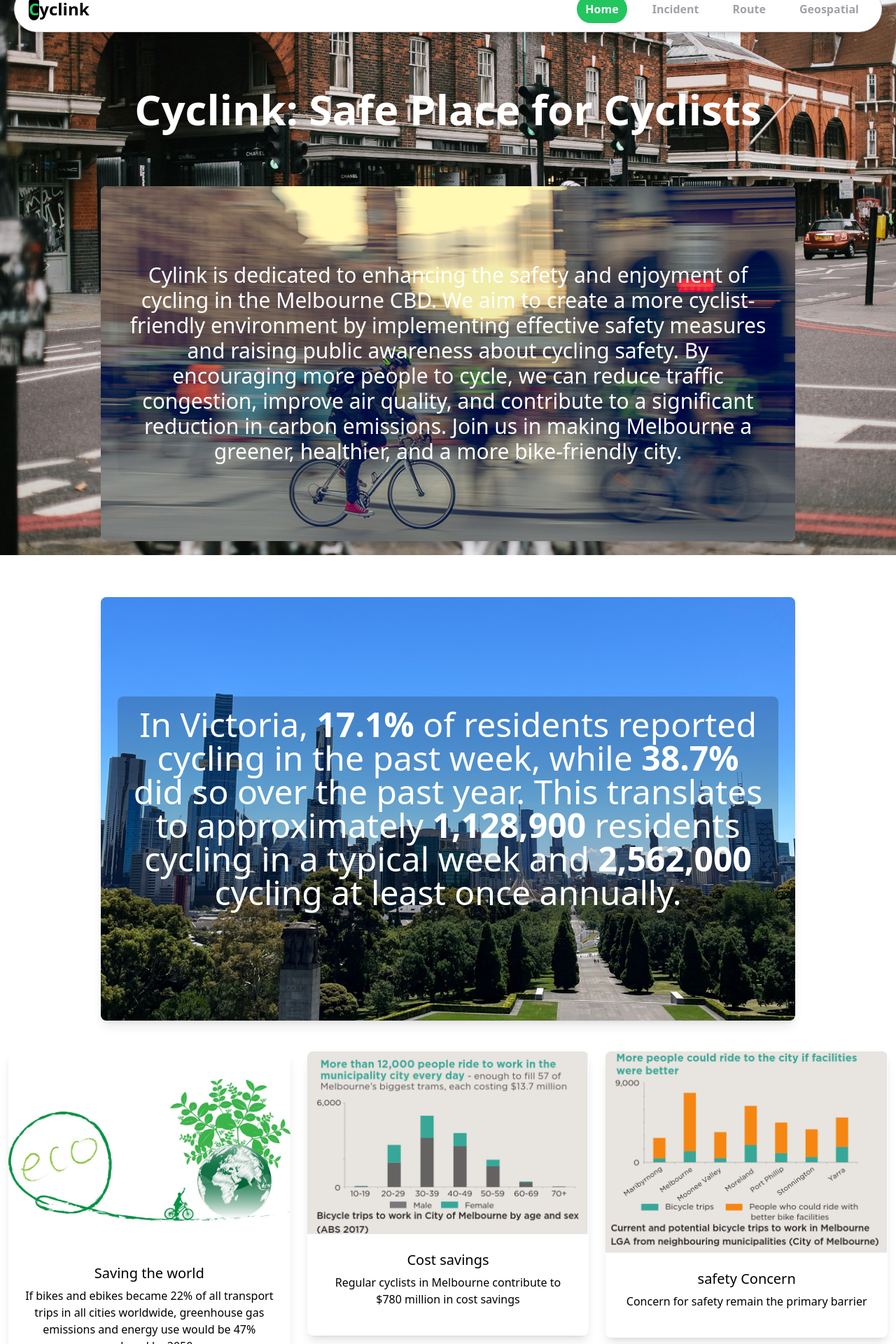
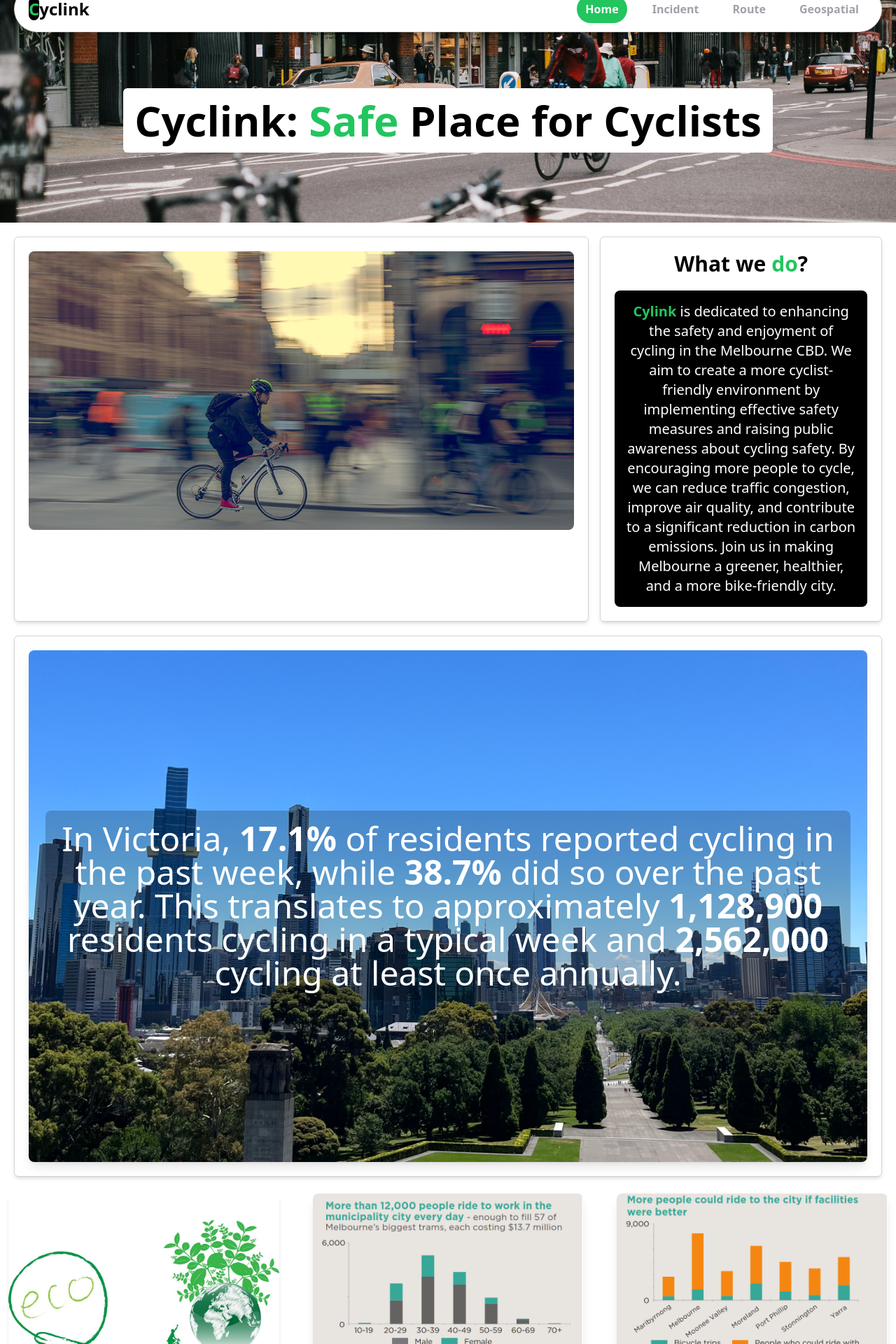
Before and after one commit to PoomSira/frontend, a React (Create React App) app: page / in a window 1280 px wide. Shown: the part 60-1980 px from the top of the page at 70% size. Built offline with nearby package versions, Linux system fonts and the light colour scheme.

Commit message:
Adjust home layout

```diff
--- a/package.json
+++ b/package.json
@@ -1,4 +1,5 @@
 {
+  "homepage": "https://poomsira.github.io/frontend",
   "name": "frontend",
   "version": "0.1.0",
   "private": true,
@@ -21,7 +22,9 @@
     "start": "react-scripts start",
     "build": "react-scripts build",
     "test": "react-scripts test",
-    "eject": "react-scripts eject"
+    "eject": "react-scripts eject",
+    "predeploy": "npm run build",
+    "deploy": "gh-pages -d build"
   },
   "eslintConfig": {
     "extends": [
@@ -42,6 +45,7 @@
     ]
   },
   "devDependencies": {
+    "gh-pages": "^6.1.1",
     "tailwindcss": "^3.4.7"
   }
 }
--- a/src/pages/Home.js
+++ b/src/pages/Home.js
@@ -3,7 +3,6 @@
 // import React from "react";
 // import Navbar from "../components/Navbar.js";
 // import Footer from "../components/Footer.js";
-
 
 // function Home() {
 //   return (
@@ -15,8 +14,6 @@
 //             className="object-cover w-full h-full absolute top-0 left-0 z-0"
 //           />
 //         {/* <div className="absolute top-0 left-0 w-full h-1/2 bg-gradient-to-r from-green-500 via-geen-200 to-blue-500"> */}
-
-
 
 //         <div className="relative z-10">
 //           <Navbar />
@@ -54,34 +51,64 @@ function Home() {
         </div>
 
         <div className="relative z-10 mt-10 p-5 flex justify-center">
-          <h1 className="text-white text-6xl font-bold">
-            Cyclink: Safe Place for Cyclists
+          <h1 className="text-black text-6xl font-bold bg-white p-4 rounded-md">
+            Cyclink: <span className="text-green-500">Safe</span> Place for
+            Cyclists
           </h1>
         </div>
 
         <div className="relative z-10 mt-10 p-5 flex justify-center">
           <div className="block rounded-lg bg-white text-black shadow-lg dark:bg-surface-dark relative w-4/5">
-            <img
+            {/* <img
               className="rounded-lg w-full"
               src={`${process.env.PUBLIC_URL}/cycle2.jpg`}
               alt="cycle"
             />
             <div className="absolute inset-0 flex items-center justify-center p-6">
               <p className="text-white text-center text-3xl bg-black bg-opacity-5 p-4 rounded-lg">
-              Cylink is dedicated to enhancing the safety and enjoyment of cycling in the Melbourne CBD.
-              We aim to create a more cyclist-friendly environment by implementing effective safety measures
-              and raising public awareness about cycling safety. By encouraging more people to cycle, we can reduce
-              traffic congestion, improve air quality, and contribute to a significant reduction in carbon emissions.
-              Join us in making Melbourne a greener, healthier, and a more bike-friendly city.
+                Cylink is dedicated to enhancing the safety and enjoyment of
+                cycling in the Melbourne CBD. We aim to create a more
+                cyclist-friendly environment by implementing effective safety
+                measures and raising public awareness about cycling safety. By
+                encouraging more people to cycle, we can reduce traffic
+                congestion, improve air quality, and contribute to a significant
+                reduction in carbon emissions. Join us in making Melbourne a
+                greener, healthier, and a more bike-friendly city.
               </p>
+            </div> */}
           </div>
         </div>
       </div>
 
+      <div className="grid grid-cols-3 gap-4 p-5">
+        <div className="col-span-2 bg-white shadow-md border border-zinc-300 rounded-md p-5">
+          <img
+            className="rounded-lg w-full"
+            src={`${process.env.PUBLIC_URL}/cycle2.jpg`}
+            alt="cycle"
+          />
+        </div>
+        <div className="col-span-1 bg-white shadow-md border border-zinc-300 rounded-md p-5">
+          <h3 className="text-black text-3xl font-bold pb-5">
+            What we <span className="text-green-500">do</span>?
+          </h3>
+          <p className="text-white text-center text-xl bg-black p-4 rounded-lg">
+            <span className="text-green-500 font-bold">Cylink</span> is
+            dedicated to enhancing the safety and enjoyment of cycling in the
+            Melbourne CBD. We aim to create a more cyclist-friendly environment
+            by implementing effective safety measures and raising public
+            awareness about cycling safety. By encouraging more people to cycle,
+            we can reduce traffic congestion, improve air quality, and
+            contribute to a significant reduction in carbon emissions. Join us
+            in making Melbourne a greener, healthier, and a more bike-friendly
+            city.
+          </p>
+        </div>
       </div>
 
-        <div className="relative z-10 mt-10 p-5 flex justify-center">
-        <div className="block rounded-lg bg-white text-black shadow-lg dark:bg-surface-dark relative w-4/5">
+      <div className="grid grid-cols-1 gap-4 pr-5 pl-5">
+        <div className="col-span-1 bg-white shadow-md border border-zinc-300 rounded-md p-5">
+          <div className="block rounded-lg bg-white text-black shadow-lg dark:bg-surface-dark relative">
             <img
               className="rounded-lg w-full"
               src={`${process.env.PUBLIC_URL}/city.jpg`}
@@ -89,18 +116,23 @@ function Home() {
             />
             <div className="absolute inset-0 flex items-center justify-center p-6">
               <p className="text-white text-center text-5xl bg-black bg-opacity-20 p-4 rounded-lg">
-                In Victoria, <span className="font-bold">17.1%</span> of residents reported cycling in the past week,
-                while <span className="font-bold">38.7%</span> did so over the past year. This translates to approximately
-                <span className="font-bold"> 1,128,900</span> residents cycling in a typical week and
-                <span className="font-bold"> 2,562,000</span> cycling at least once annually.
+                In Victoria, <span className="font-bold">17.1%</span> of
+                residents reported cycling in the past week, while{" "}
+                <span className="font-bold">38.7%</span> did so over the past
+                year. This translates to approximately
+                <span className="font-bold"> 1,128,900</span> residents cycling
+                in a typical week and
+                <span className="font-bold"> 2,562,000</span> cycling at least
+                once annually.
               </p>
+            </div>
           </div>
         </div>
       </div>
 
       {/* New Card Section */}
-               <div className="grid-cols-1 sm:grid md:grid-cols-3">
-          <div className="mx-3 mt-6 flex flex-col self-start rounded-lg bg-white text-surface shadow-lg dark:bg-surface-dark dark:text-white sm:shrink-0 sm:grow sm:basis-0">
+      <div className="grid grid-cols-1 gap-6 sm:grid md:grid-cols-3">
+        <div className="flex flex-col mx-3 mt-6 self-start rounded-lg bg-white text-surface shadow-md dark:bg-surface-dark dark:text-white sm:shrink-0 sm:grow sm:basis-0">
           <a href="#!">
             <img
               className="rounded-t-lg"
@@ -108,15 +140,19 @@ function Home() {
               alt="eco"
             />
           </a>
-            <div className="p-6">
-            <h5 className="mb-2 text-xl font-medium leading-tight">Saving the world</h5>
+          <div className="flex flex-col flex-grow p-6">
+            <h5 className="mb-2 text-xl font-medium leading-tight">
+              Saving the world
+            </h5>
             <p className="mb-4 text-base">
-              If bikes and ebikes became 22% of all transport trips in all cities worldwide, greenhouse gas emissions and energy use would be 47% reduced by 2050
+              If bikes and ebikes became 22% of all transport trips in all
+              cities worldwide, greenhouse gas emissions and energy use would be
+              47% reduced by 2050
             </p>
           </div>
         </div>
 
-          <div className="mx-3 mt-6 flex flex-col self-start rounded-lg bg-white text-surface shadow-lg dark:bg-surface-dark dark:text-white sm:shrink-0 sm:grow sm:basis-0">
+        <div className="flex flex-col mx-3 mt-6 self-start rounded-lg bg-white text-surface shadow-lg dark:bg-surface-dark dark:text-white sm:shrink-0 sm:grow sm:basis-0">
           <a href="#!">
             <img
               className="rounded-t-lg"
@@ -124,15 +160,18 @@ function Home() {
               alt="cost saving"
             />
           </a>
-            <div className="p-6">
-            <h5 className="mb-2 text-xl font-medium leading-tight">Cost savings</h5>
+          <div className="flex flex-col flex-grow p-6">
+            <h5 className="mb-2 text-xl font-medium leading-tight">
+              Cost savings
+            </h5>
             <p className="mb-4 text-base">
-              Regular cyclists in Melbourne contribute to $780 million in cost savings
+              Regular cyclists in Melbourne contribute to $780 million in cost
+              savings
             </p>
           </div>
         </div>
 
-          <div className="mx-3 mt-6 flex flex-col self-start rounded-lg bg-white text-surface shadow-lg dark:bg-surface-dark dark:text-white sm:shrink-0 sm:grow sm:basis-0">
+        <div className="flex flex-col mx-3 mt-6 self-start rounded-lg bg-white text-surface shadow-lg dark:bg-surface-dark dark:text-white sm:shrink-0 sm:grow sm:basis-0">
           <a href="#!">
             <img
               className="rounded-t-lg"
@@ -140,18 +179,16 @@ function Home() {
               alt="Potential Trips"
             />
           </a>
-            <div className="p-6">
-              <h5 className="mb-2 text-xl font-medium leading-tight">safety Concern</h5>
+          <div className="flex flex-col flex-grow p-6">
+            <h5 className="mb-2 text-xl font-medium leading-tight">
+              Safety Concern
+            </h5>
             <p className="mb-4 text-base">
-              Concern for safety remain the primary barrier
+              Concern for safety remains the primary barrier
             </p>
           </div>
         </div>
-
-
       </div>
-
-
 
       <Footer />
     </div>
```
Also changed, not shown: 2 other files (tests, documents, lock files or other folders). Lines whose indentation alone changed are shown as unchanged.
